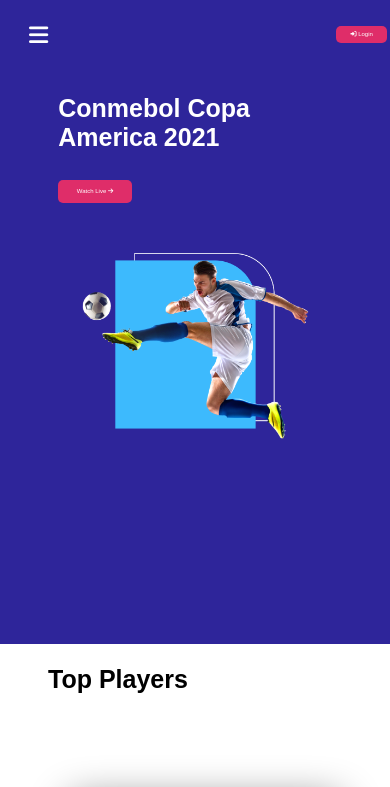
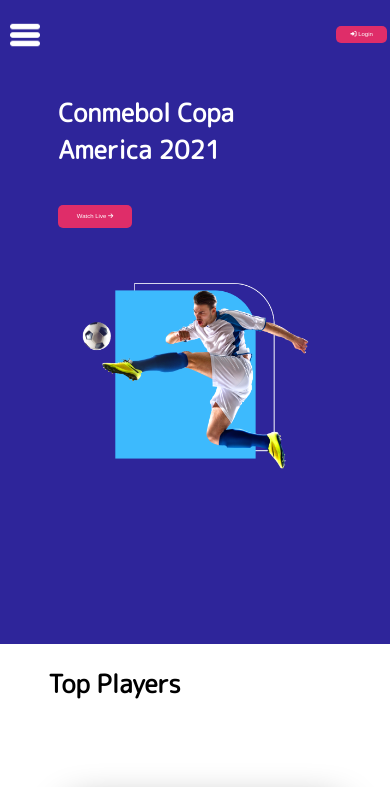
Before and after one commit to Azwad-Ishraq/Assignment-2, a plain HTML site: page index.html in a window 390 px wide. Shown: the top 787 px of the page. Drawn offline with Linux system fonts and the light colour scheme.

Commit message:
<2nd time added>

```diff
--- a/index.html
+++ b/index.html
@@ -10,6 +10,11 @@
     <link rel="stylesheet" href="style.css">
     <link rel="stylesheet" href="responsive.css">
     <!------------- Css Styles ---------------->
+    <!-------------------fonts--------------------->
+    <link rel="preconnect" href="https://fonts.googleapis.com">
+    <link rel="preconnect" href="https://fonts.gstatic.com" crossorigin>
+    <link href="https://fonts.googleapis.com/css2?family=M+PLUS+Rounded+1c&display=swap" rel="stylesheet">
+    <!-------------------fonts--------------------->
     <!------------- font awesome ------------>
     <script src="https://kit.fontawesome.com/484aea53c5.js" crossorigin="anonymous"></script>
     <!------------- font awesome ------------>
@@ -19,7 +24,8 @@
     <!---------------------Hero section and navbar------------------------>
     <section class="hero">
         <nav class="navbar">
-            <i class="fas fa-bars ham-menu"></i>
+
+           <img class="ham-menu" src="list.png" alt="">
             <ul>
                 <li>Home</li>
                 <li>Clubs</li>
--- a/responsive.css
+++ b/responsive.css
@@ -1,4 +1,4 @@
-@media screen and (max-width:1650px) and (min-width:992px) {
+@media screen and (max-width:1842px) and (min-width:992px) {
     .hero{
 
     }
@@ -237,11 +237,12 @@
     width: 25px;
     }
     .ham-menu{
-        font-size: 22px;
         color: white;
-        position: relative;
-        top: 40px;
-        left: 29px;
-        height: 24px;
+    display: inline-block;
+    height: 30px;
+    width: 30px;
+    position: relative;
+    top: 36px;
+    left: 10px;
     }
 }
--- a/style.css
+++ b/style.css
@@ -1,10 +1,9 @@
 /*-----------------common styles---------------- */
-*{
-    font-family: Arial, Helvetica, sans-serif;
-}
+
 body{
     margin: 0;
     margin-top: -16px;
+    font-family: 'M PLUS Rounded 1c', sans-serif;
 
 }
 .btn{
@@ -34,6 +33,7 @@ body{
     position: relative;
     top: 30px;
 }
+
 .navbar ul li{
     display: flex;
     align-items: center;
@@ -60,6 +60,7 @@ body{
     background-color: rgba(223, 45, 104, 0.76);
 }
 .ham-menu{
+    filter: brightness(0) invert(1);
     display: none;
 }
 /* ------------navbar----------- */
@@ -210,6 +211,7 @@ body{
 }
 /* ----------------highlights----------------- */
 /* -------------------gallery------------------------- */
+
 .gallery-items{
     display: grid;
     grid-template-columns: repeat(3, 1fr);
```
Also changed, not shown: list.png (added).
